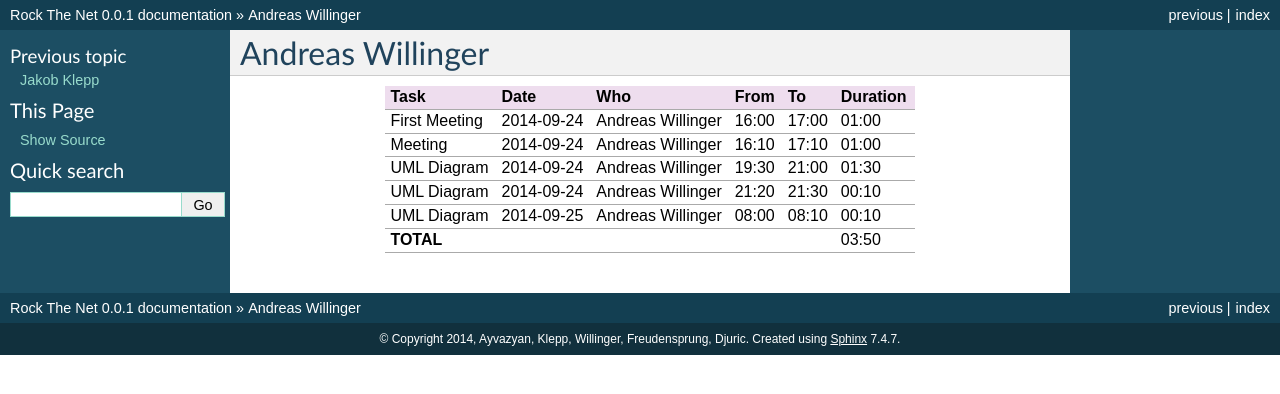
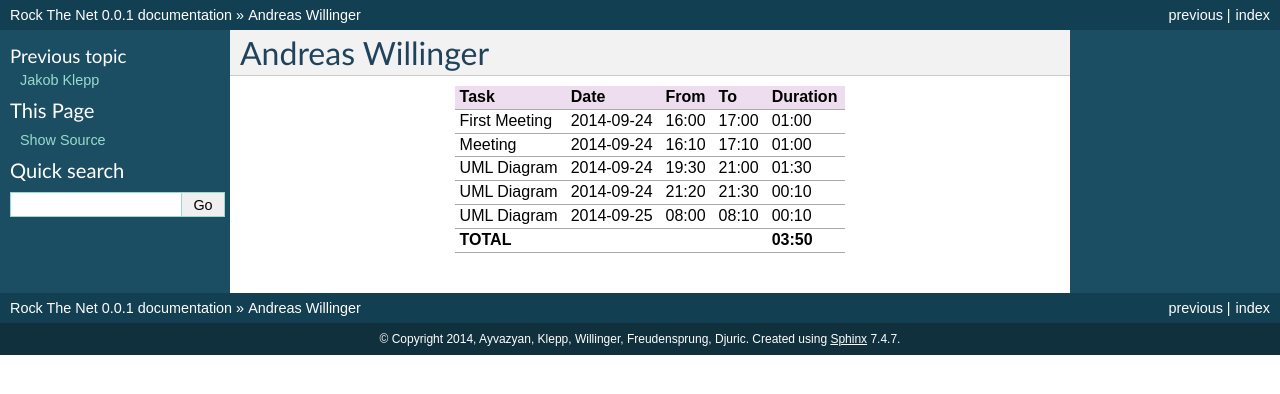
Before and after one commit to aayvazyan-tgm/RouterManagementProject_RockTheNet, a Sphinx documentation site: the page built from docs/timerecording_willinger.rst, in a window 1280 px wide. Shown: the top 394 px of the page. Built offline with Sphinx 7.4.7, drawn with Linux system fonts in a browser that asks for light colours.

Commit message:
removed redundant who information

```diff
--- a/docs/timerecording_willinger.rst
+++ b/docs/timerecording_willinger.rst
@@ -1,13 +1,13 @@
 Andreas Willinger
 =================
 
-================================= ========== =================== ===== ===== ========
-Task                              Date       Who                 From  To    Duration
-================================= ========== =================== ===== ===== ========
-First Meeting                     2014-09-24 Andreas Willinger   16:00 17:00 01:00
-Meeting                           2014-09-24 Andreas Willinger   16:10 17:10 01:00
-UML Diagram                       2014-09-24 Andreas Willinger   19:30 21:00 01:30
-UML Diagram                       2014-09-24 Andreas Willinger   21:20 21:30 00:10
-UML Diagram                       2014-09-25 Andreas Willinger   08:00 08:10 00:10
-**TOTAL**                                                                    03:50
-================================= ========== =================== ===== ===== ========
+================================= ========== ===== ===== =========
+Task                              Date       From  To    Duration
+================================= ========== ===== ===== =========
+First Meeting                     2014-09-24 16:00 17:00   01:00
+Meeting                           2014-09-24 16:10 17:10   01:00
+UML Diagram                       2014-09-24 19:30 21:00   01:30
+UML Diagram                       2014-09-24 21:20 21:30   00:10
+UML Diagram                       2014-09-25 08:00 08:10   00:10
+**TOTAL**                                                **03:50**
+================================= ========== ===== ===== =========
```
